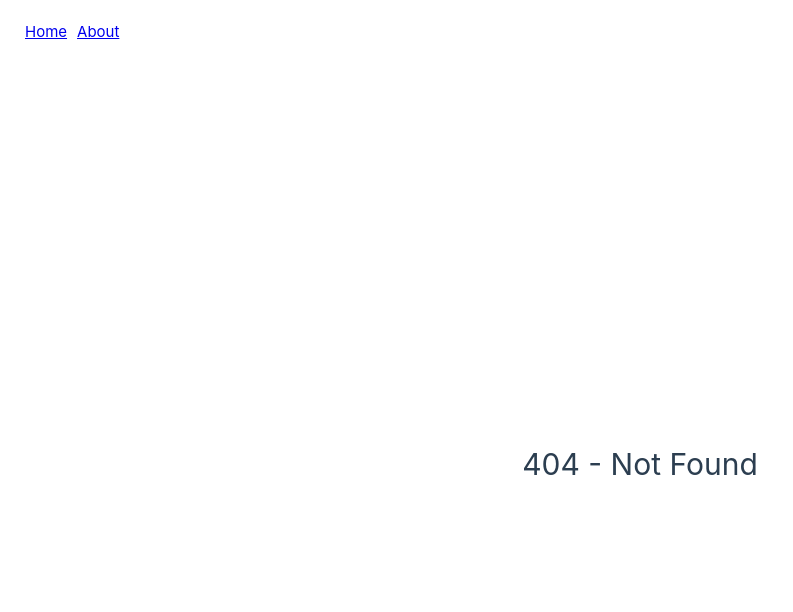
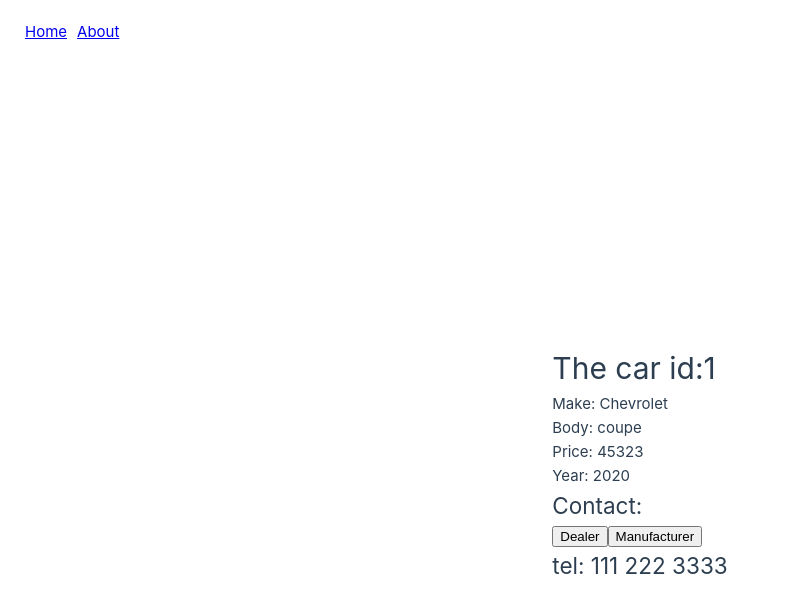
Before and after one commit to vyalova-diana/vue_router_crash_course, a Vue app: page /car/1/dealer in a window 1280 px wide. Before the commit this address had no page. Shown: the top 612 px of the page, without its empty margins (0-793 px from the left). Built offline with nearby package versions, Linux system fonts and the light colour scheme.

Commit message:
Added nested routes for car

```diff
--- a/src/views/CarView.vue
+++ b/src/views/CarView.vue
@@ -6,6 +6,15 @@
     <p>Body: {{car.body}}</p>
     <p>Price: {{car.price}}</p>
     <p>Year: {{car.year}}</p>
+
+    <div>
+      <h2>Contact:</h2>
+      <button @click="router.push(`/car/${route.params.id}/dealer`)" >Dealer</button>
+      <button @click="router.push(`/car/${route.params.id}/manufacturer`)" >Manufacturer</button>
+      <RouterView></RouterView>
+    </div>
+
+
   </div>
   <div v-else>
     <h1>Car not found</h1>
@@ -15,10 +24,11 @@
 </template>
 
 <script setup>
-import {useRoute} from "vue-router";
+import {useRoute, useRouter} from "vue-router";
 import {ref,onBeforeMount} from "vue";
 import cars from "../data.json";
 
+const router = useRouter()
 const route = useRoute();
 const car = ref(null);
 const id = route.params.id;
--- /dev/null
+++ b/src/views/DealerView.vue
@@ -0,0 +1,15 @@
+<template>
+  <div>
+    <h2>tel: 111 222 3333</h2>
+  </div>
+</template>
+
+<script>
+export default {
+  name: "DealerView"
+};
+</script>
+
+<style scoped>
+
+</style>
--- a/src/views/HomeView.vue
+++ b/src/views/HomeView.vue
@@ -17,7 +17,6 @@ watch(route,() => {
   if (!route.query.make && make.value !==  "All")
     make.value = "All";
 })
-
 
 watch(make, () => {
     make.value === "All"  ? cars.value = carsData : cars.value = carsData.filter(c => c.make === make.value);
--- /dev/null
+++ b/src/views/ManufacturerView.vue
@@ -0,0 +1,15 @@
+<template>
+  <div>
+    <h2>tel: 555 666 7777</h2>
+  </div>
+</template>
+
+<script>
+export default {
+  name: "ManufacturerView"
+};
+</script>
+
+<style scoped>
+
+</style>
```
Also changed, not shown: src/router/index.js (+13 -1 lines).
